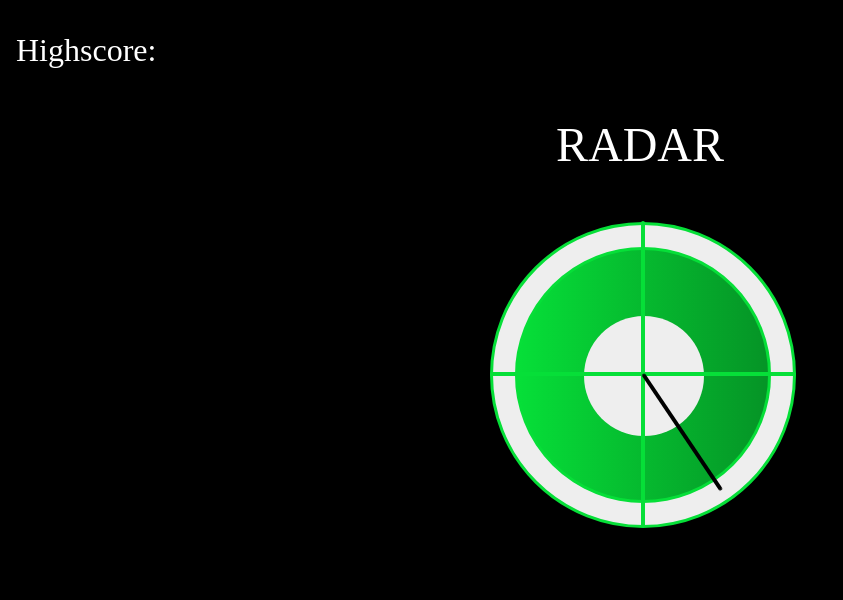
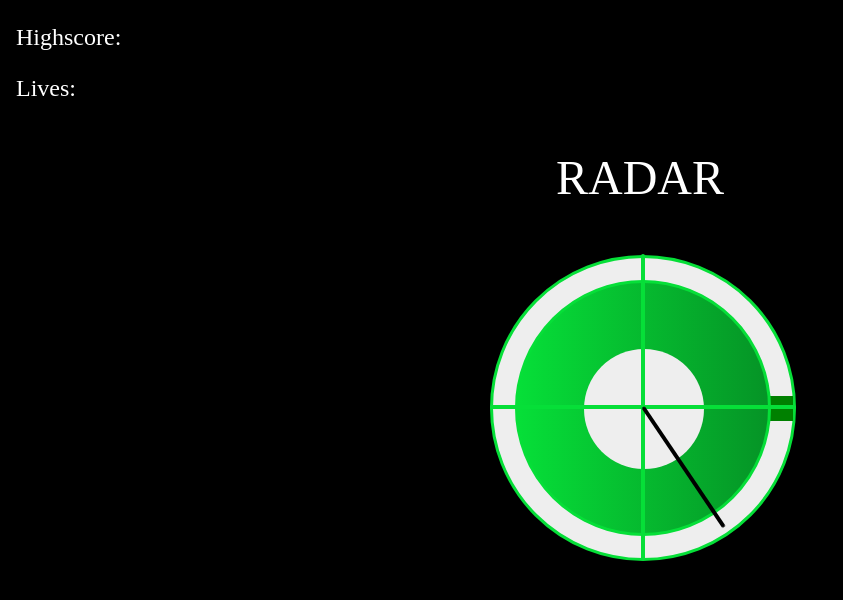
Before and after one commit to ksaluma/final2, a plain HTML site: page index.html in a window 1280 px wide. Shown: the whole page, without its empty margins (0-843 px from the left). Drawn offline with Linux system fonts and the light colour scheme.

Commit message:
target and points

```diff
--- a/css/main.css
+++ b/css/main.css
@@ -6,7 +6,11 @@ body {
 }
 
     .highscore {
-      font-size: 2em;
+      font-size: 1.5em;
+    }
+
+    .lives {
+      font-size: 1.5em;
     }
 
     .title {
@@ -31,6 +35,17 @@ body {
       border-radius: 50%;
       background-color: #eee;
       border: 3px solid #06df38;
+      z-index: 0;
+    }
+
+    .target {
+      position: absolute;
+      top: 47%;
+      left: 51%;
+      width:150px;
+      height: 25px;
+      background: green;
+      transform-origin:0px;
       z-index: 1;
     }
 
@@ -93,7 +108,7 @@ body {
       position: absolute;
       top: 50%;
       left: 51%;
-      width:140px;
+      width:145px;
       height: 4px;
       border-radius: 20px;
       background: black;
@@ -102,7 +117,7 @@ body {
       z-index: 7;
     }
 
-    .middle-circle {
+    .middle-circle/*, .target */{
       animation: spin 4s infinite linear ;
     }
     .reverse {
--- a/index.html
+++ b/index.html
@@ -14,9 +14,14 @@
     </head>
     <body>
 
+    <div class="top">
         <div class="highscore">
                 <p>Highscore:</p>
         </div>
+        <div class="lives">
+                <p>Lives:</p>
+        </div>
+    </div>
 
         <div class="title">
                 <p>RADAR</p>
@@ -24,6 +29,7 @@
 
         <div class="container">
                 <div class="outer-circle"></div>
+                <div class="target"></div>
                 <div class="middle-circle"></div>
                 <div class="inner-circle"></div>
                 <div class="vertical">
--- a/js/main.js
+++ b/js/main.js
@@ -1,27 +1,34 @@
 var position = 0;
 var dir = 1;
 var rotate = function() {
-	console.log(position);
+	//console.log(position);
 	position += 1 * dir;
 	$('.dial').css({'transform':'rotateZ('+position+'deg)'});
 };
 
-setInterval(rotate, 12);
+timer = setInterval(rotate, 12);
 
 var numofclicks = 0;
 
-	$('body').on('keyup', function(e){
+	$('body').on('keydown', function(e){
 		console.log(e.keyCode)
 		if(e.keyCode == 32){
-			dir *= -1;
+			if (Math.abs(position % 360) >= 356 || Math.abs(position % 360) <= 5) {
+				console.log(Math.abs(position % 360), "YES")
+				dir *= -1;
+
+				numofclicks = (numofclicks + 1);
+				$('.count').text(numofclicks);
+			}
+			else {
+				console.log(Math.abs(position % 360), "NO")
+				dir = 0;
+				alert("YOU LOSE!");
+			}
+
+
 		};
 
-	numofclicks = (numofclicks + 1);
-
-	$('.count').text(numofclicks);
 
 
 	});
-
-
-// CANT FIGURE OUT HOW TO RANDOMIZE DOTS
```
